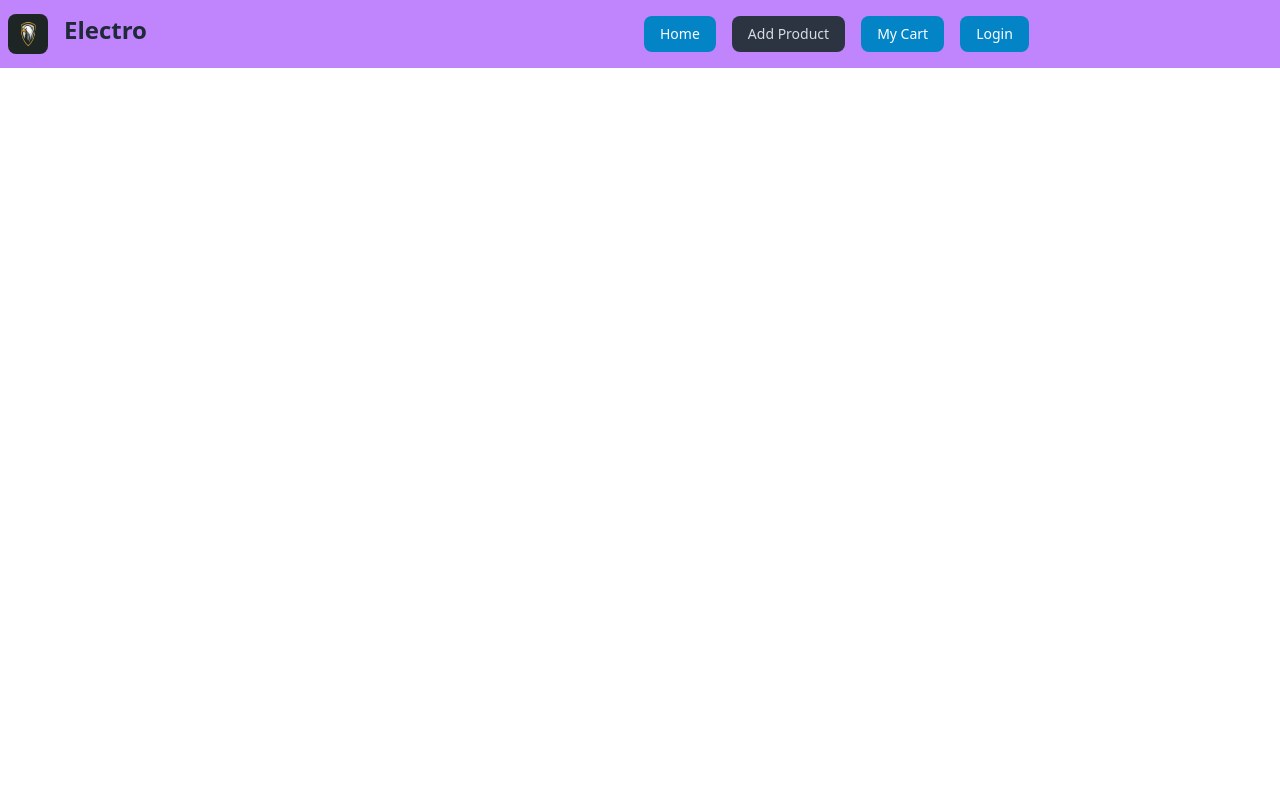
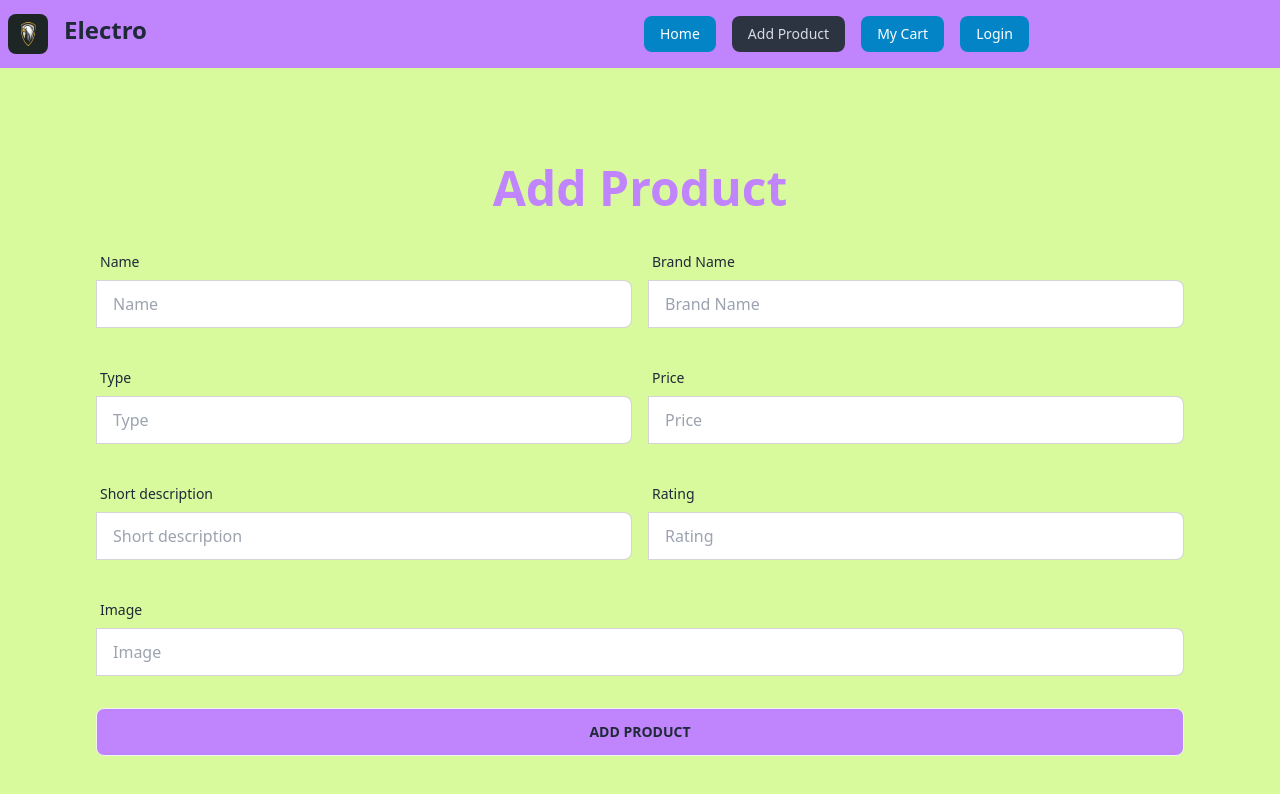
Before and after one commit to sazzad46031/brand-shop-client-10, a React (Vite) app: page /addproduct in a window 1280 px wide. Shown: the top 794 px of the page. Built offline with nearby package versions, Linux system fonts and the light colour scheme.

Commit message:
created dynamic route for product

```diff
--- a/package.json
+++ b/package.json
@@ -15,7 +15,8 @@
     "react": "^18.2.0",
     "react-dom": "^18.2.0",
     "react-router-dom": "^6.17.0",
-    "sort-by": "^1.2.0"
+    "sort-by": "^1.2.0",
+    "sweetalert2": "^11.7.32"
   },
   "devDependencies": {
     "@types/react": "^18.2.15",
--- a/src/Components/BrandCollection/BrandCollection.jsx
+++ b/src/Components/BrandCollection/BrandCollection.jsx
@@ -1,11 +1,14 @@
+import { Link } from "react-router-dom";
 
 
 const BrandCollection = ({brand}) => {
     const {brand_image, brand_name} = brand
     return (
         <div>
-            <img className="w-96 h-64" src={brand_image} alt="" />
-            <p className="text-4xl mt-4 font-bold">{brand_name}</p>
+           <Link to={`/products/${brand._id}`}>
+                <img className="w-96 h-64" src={brand_image} alt="" />
+                <p className="text-4xl mt-4 font-bold">{brand_name}</p>
+           </Link>
         </div>
     );
 };
--- /dev/null
+++ b/src/Components/ProductPage/ProductPage.jsx
@@ -0,0 +1,11 @@
+
+
+const ProductPage = () => {
+    return (
+        <div>
+            <h2>product</h2>
+        </div>
+    );
+};
+
+export default ProductPage;
--- a/src/Pages/Addproduct/Addproduct.jsx
+++ b/src/Pages/Addproduct/Addproduct.jsx
@@ -1,9 +1,114 @@
-
+import Swal from 'sweetalert2'
 
 const Addproduct = () => {
+    const handleAddProduct = event =>{
+        event.preventDefault()
+        const form = event.target
+        const name =form.name.value
+        const brandName =form.brandName.value
+        const type =form.type.value
+        const price =form.price.value
+        const shortDescription =form.shortDescription.value
+        const rating =form.rating.value
+        const image =form.image.value
+
+        const newProduct = { name, brandName, type, price, shortDescription, rating, image }
+        console.log(newProduct)
+        fetch('http://localhost:5000/products',{
+            method: 'POST',
+            headers : {
+                'content-type' : 'application/json'
+            },
+            body : JSON.stringify(newProduct)
+        })
+        .then(res=> res.json())
+        .then(data=>{
+            console.log(data)
+            if(data.insertedId){
+                Swal.fire({
+                    title: 'success!',
+                    text: 'Product added successfully',
+                    icon: 'success',
+                    confirmButtonText: 'Cool'
+                  })
+            }
+        })
+    }
     return (
-        <div>
+        <div className="bg-lime-200 max-w-screen-2xl mx-auto p-24">
+            <h2 className="text-5xl text-purple-400 font-bold mb-8 text-center">Add Product</h2>
+            <form onSubmit={handleAddProduct}>
+                <div className="md:flex mb-8">
+                    <div className="form-control md:w-1/2">
+                        <label className="label">
+                            <span className="label-text">Name</span>
+                        </label>
+                        <label className="input-group">
 
+                            <input type="text" placeholder="Name" name="name" className="input w-full input-bordered" />
+                        </label>
+                    </div>
+                    <div className="form-control md:w-1/2 ml-4">
+                        <label className="label">
+                            <span className="label-text">Brand Name</span>
+                        </label>
+                        <label className="input-group">
+
+                            <input type="text" placeholder="Brand Name" name="brandName" className="input w-full input-bordered" />
+                        </label>
+                    </div>
+                </div>
+                <div className="md:flex mb-8">
+                    <div className="form-control md:w-1/2">
+                        <label className="label">
+                            <span className="label-text">Type</span>
+                        </label>
+                        <label className="input-group">
+
+                            <input type="text" placeholder="Type" name="type" className="input w-full input-bordered" />
+                        </label>
+                    </div>
+                    <div className="form-control md:w-1/2 ml-4">
+                        <label className="label">
+                            <span className="label-text">Price</span>
+                        </label>
+                        <label className="input-group">
+
+                            <input type="text" placeholder="Price" name="price" className="input w-full input-bordered" />
+                        </label>
+                    </div>
+                </div>
+                <div className="md:flex mb-8">
+                    <div className="form-control md:w-1/2">
+                        <label className="label">
+                            <span className="label-text">Short description</span>
+                        </label>
+                        <label className="input-group">
+
+                            <input type="text" placeholder="Short description" name="shortDescription" className="input w-full input-bordered" />
+                        </label>
+                    </div>
+                    <div className="form-control md:w-1/2 ml-4">
+                        <label className="label">
+                            <span className="label-text">Rating</span>
+                        </label>
+                        <label className="input-group">
+
+                            <input type="text" placeholder="Rating" name="rating" className="input w-full input-bordered" />
+                        </label>
+                    </div>
+                </div>
+                    <div className="form-control w-full mb-8">
+                        <label className="label">
+                            <span className="label-text">Image</span>
+                        </label>
+                        <label className="input-group">
+
+                            <input type="text" placeholder="Image" name="image" className="input w-full input-bordered" />
+                        </label>
+                    </div>
+                    <input type="submit" value="Add Product" className="btn btn-block bg-purple-400" />
+            </form>
         </div>
     );
 };
--- a/src/main.jsx
+++ b/src/main.jsx
@@ -9,6 +9,7 @@ import Addproduct from './Pages/Addproduct/Addproduct.jsx';
 import Mycart from './Pages/Mycart/Mycart.jsx';
 import Login from './Pages/Login/Login.jsx';
 import Register from './Components/Register/Register.jsx';
+import ProductPage from './Components/ProductPage/ProductPage';
 
 const router = createBrowserRouter([
   {
@@ -35,6 +36,11 @@ const router = createBrowserRouter([
       {
         path: "/register",
         element: <Register></Register>
+      },
+      {
+        path : "/products/:id",
+        element: <ProductPage></ProductPage>,
+        loader : ()=> fetch('http://localhost:5000/products')
       }
     ]
   },
```
Also changed, not shown: 1 other file (tests, documents, lock files or other folders).
